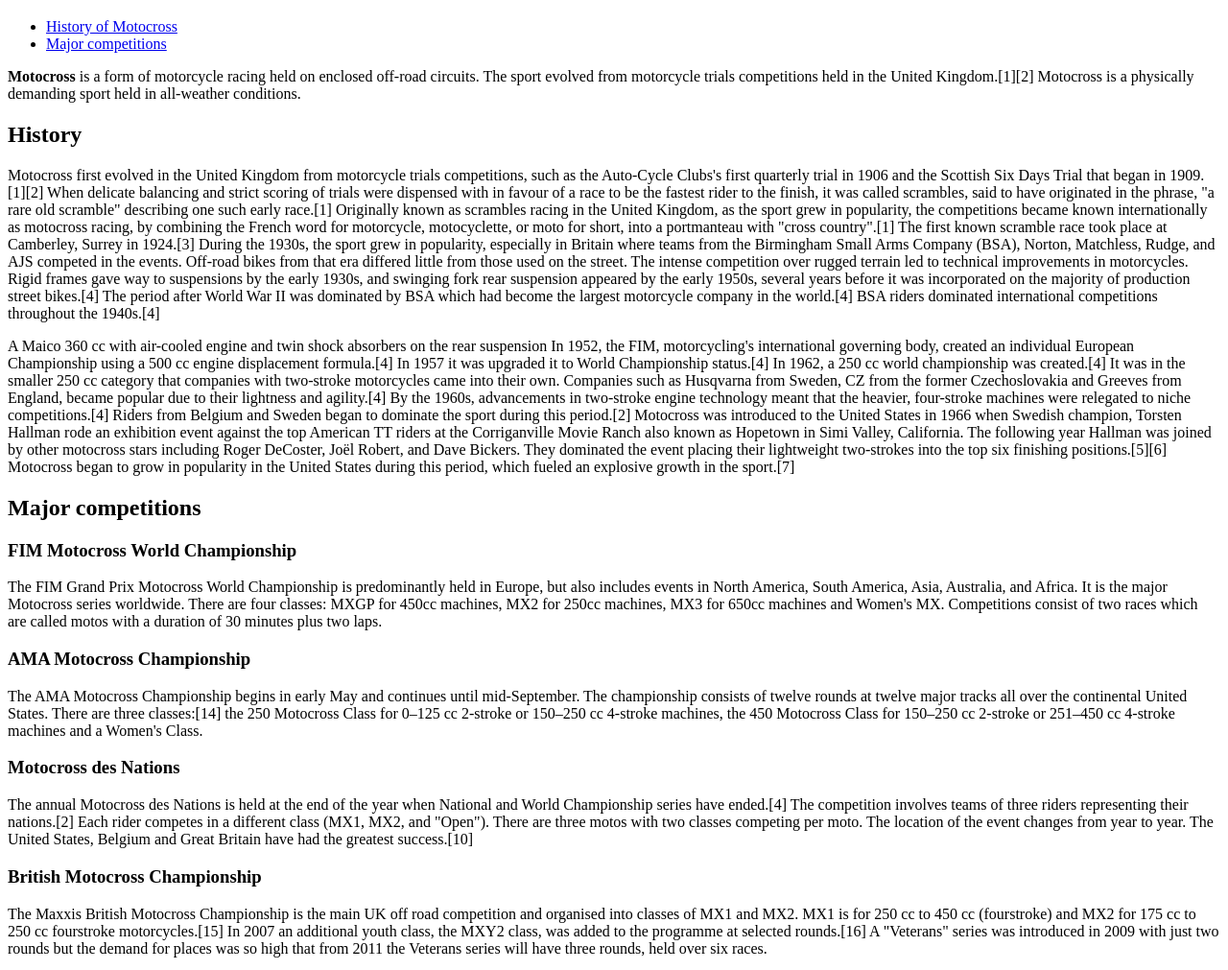
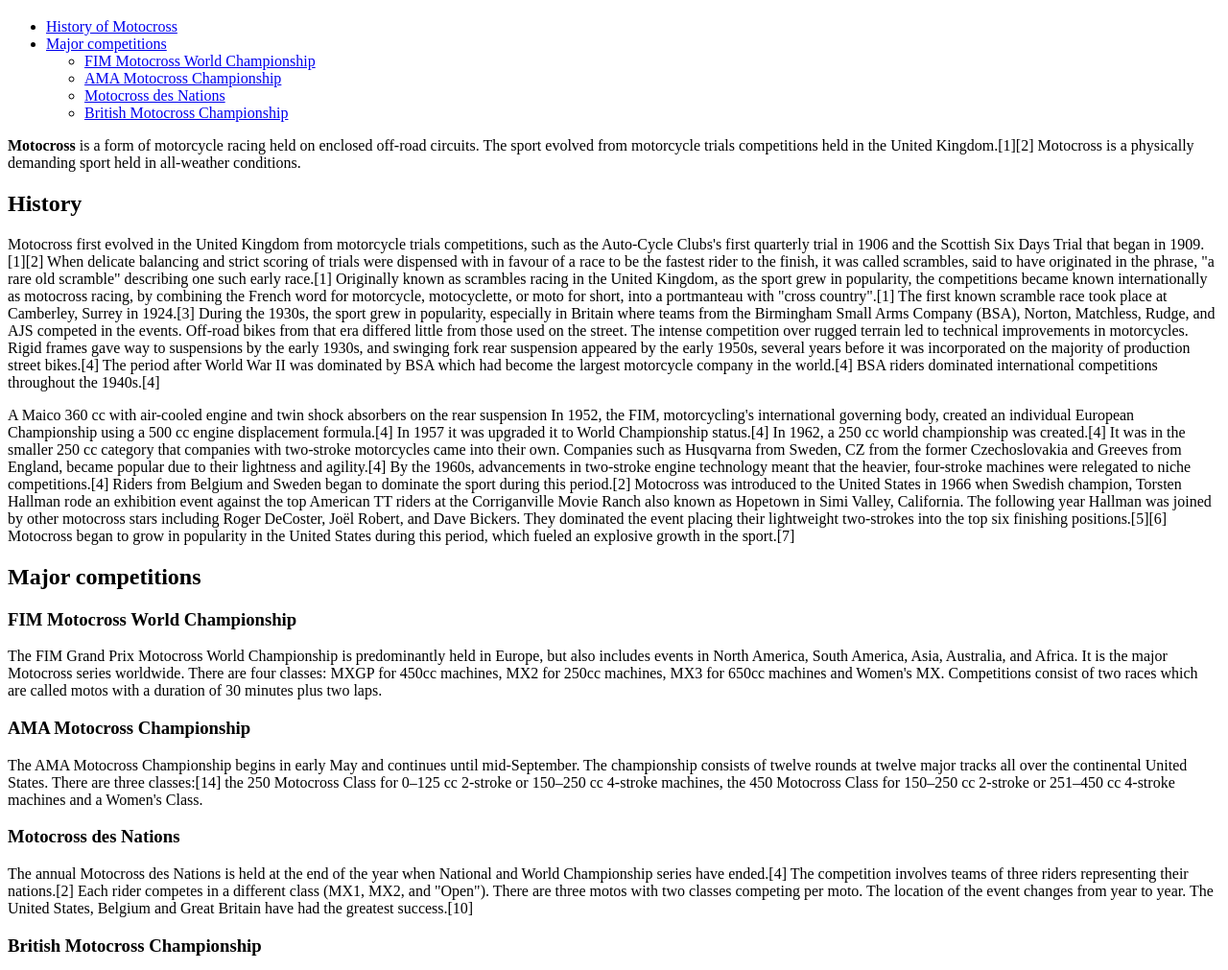
Before and after one commit to jwoods1/DWS1, a plain HTML site: page week 1/index.html in a window 1280 px wide. Shown: the part 61-1072 px from the top of the page at 96% size. Drawn offline with Linux system fonts and the light colour scheme.

Commit message:
added more links to top

```diff
--- a/week 1/index.html
+++ b/week 1/index.html
@@ -58,6 +58,20 @@ Add a gallery of images that link to larger versions of the same images, using:
         </li>
         <li>
             <a href="#Major">Major competitions</a>
+            <ul>
+                <li>
+                    <a href="#FIM">FIM Motocross World Championship</a>
+                </li>
+                <li>
+                    <a href="#AMA">AMA Motocross Championship</a>
+                </li>
+                <li>
+                    <a href="#Nations">Motocross des Nations</a>
+                </li>
+                <li>
+                    <a href="#British">British Motocross Championship</a>
+                </li>
+            </ul>
         </li>
     </ul>
     <p><strong>Motocross</strong> is a form of motorcycle racing held on enclosed off-road circuits. The sport evolved from motorcycle trials competitions held in the United Kingdom.[1][2] Motocross is a physically demanding sport held in all-weather conditions.</p>
@@ -74,25 +88,25 @@ Add a gallery of images that link to larger versions of the same images, using:
     <h2 id="Major">
        Major competitions
     </h2>
-    <h3>
+    <h3 id="FIM">
         FIM Motocross World Championship
     </h3>
     <p>
         The FIM Grand Prix Motocross World Championship is predominantly held in Europe, but also includes events in North America, South America, Asia, Australia, and Africa. It is the major Motocross series worldwide. There are four classes: MXGP for 450cc machines, MX2 for 250cc machines, MX3 for 650cc machines and Women's MX. Competitions consist of two races which are called motos with a duration of 30 minutes plus two laps.
     </p>
-    <h3>
+    <h3 id="AMA">
         AMA Motocross Championship
     </h3>
     <p>
         The AMA Motocross Championship begins in early May and continues until mid-September. The championship consists of twelve rounds at twelve major tracks all over the continental United States. There are three classes:[14] the 250 Motocross Class for 0–125 cc 2-stroke or 150–250 cc 4-stroke machines, the 450 Motocross Class for 150–250 cc 2-stroke or 251–450 cc 4-stroke machines and a Women's Class.
     </p>
-    <h3>
+    <h3 id="Nations">
         Motocross des Nations
     </h3>
     <p>
         The annual Motocross des Nations is held at the end of the year when National and World Championship series have ended.[4] The competition involves teams of three riders representing their nations.[2] Each rider competes in a different class (MX1, MX2, and "Open"). There are three motos with two classes competing per moto. The location of the event changes from year to year. The United States, Belgium and Great Britain have had the greatest success.[10]
     </p>
-    <h3>
+    <h3 id="British">
         British Motocross Championship
     </h3>
     <p>
```
